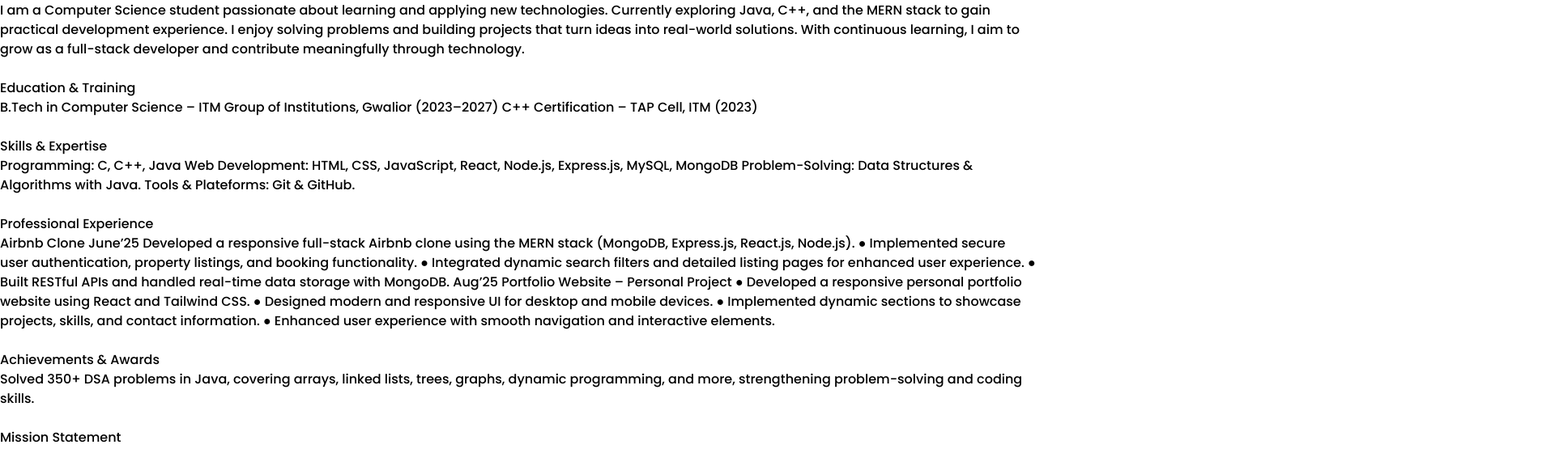
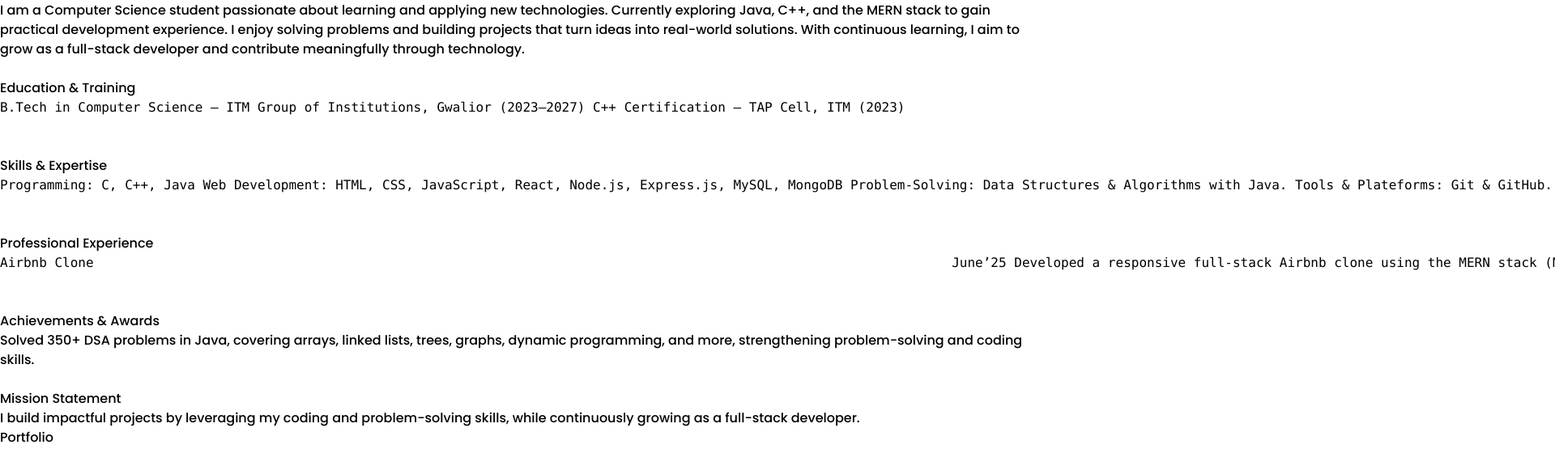
Before and after one commit to SandeshLodhi/PortFolio, a React (Vite) app: page / in a window 1280 px wide. Shown: the part 2040-2595 px from the top of the page at 81% size, 1920 px wide, since content can reach past the window. Built offline with nearby package versions, Linux system fonts and the light colour scheme.

Commit message:
ABOUT Changed

```diff
--- a/src/components/About.jsx
+++ b/src/components/About.jsx
@@ -15,27 +15,28 @@ function About() {
      <br>
      </br>
     <h1 className='text-green-600 font-semibold text-xl'>Education & Training </h1>
-    <span>
+    <span><pre>
     B.Tech in Computer Science – ITM Group of Institutions, Gwalior (2023–2027)
     C++ Certification – TAP Cell, ITM (2023)
-    </span>
+    </pre></span>
     <br></br>
     <br></br>
 
 
     <h1 className='text-green-600 font-semibold text-xl'>Skills & Expertise</h1>
-    <span>
+    <span><pre>
     Programming: C, C++, Java
     Web Development: HTML, CSS, JavaScript, React, Node.js, Express.js, MySQL, MongoDB
     Problem-Solving: Data Structures & Algorithms with Java.
     Tools & Plateforms: Git & GitHub.
-    </span>
+
+    </pre></span>
     <br></br>
     <br></br>
 
 
      <h1 className='text-green-600 font-semibold text-xl'>Professional Experience </h1>
-    <span>
+    <span> <pre>
     Airbnb Clone							                                                                                  June’25
     Developed a responsive full-stack Airbnb clone using the MERN stack (MongoDB, Express.js, React.js, Node.js).
  ●	Implemented secure user authentication, property listings, and booking functionality.
@@ -46,6 +47,7 @@ function About() {
  ●  Designed modern and responsive UI for desktop and mobile devices.
  ●  Implemented dynamic sections to showcase projects, skills, and contact information.
  ●  Enhanced user experience with smooth navigation and interactive elements.
+ </pre>
     </span>
     <br></br>
     <br></br>
@@ -53,7 +55,7 @@ function About() {
 
     <h1 className='text-green-600 font-semibold text-xl'>Achievements & Awards</h1>
     <span>
-      Solved 350+ DSA problems in Java, covering arrays, linked lists, trees, graphs, dynamic programming, and more, strengthening problem-solving and coding skills.
+    Solved 350+ DSA problems in Java, covering arrays, linked lists, trees, graphs, dynamic programming, and more, strengthening problem-solving and coding skills.
     </span>
     <br></br>
     <br></br>
@@ -61,7 +63,7 @@ function About() {
 
        <h1 className='text-green-600 font-semibold text-xl'>Mission Statement</h1>
     <span>
-      "To leverage my coding and problem-solving abilities to build impactful projects and grow as a full-stack developer."
+    I build impactful projects by leveraging my coding and problem-solving skills, while continuously growing as a full-stack developer.
     </span>
 
     </div>
```
